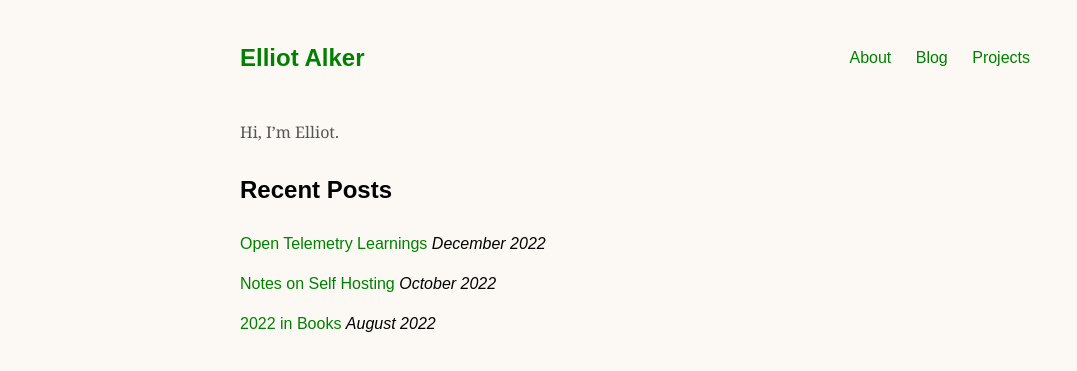
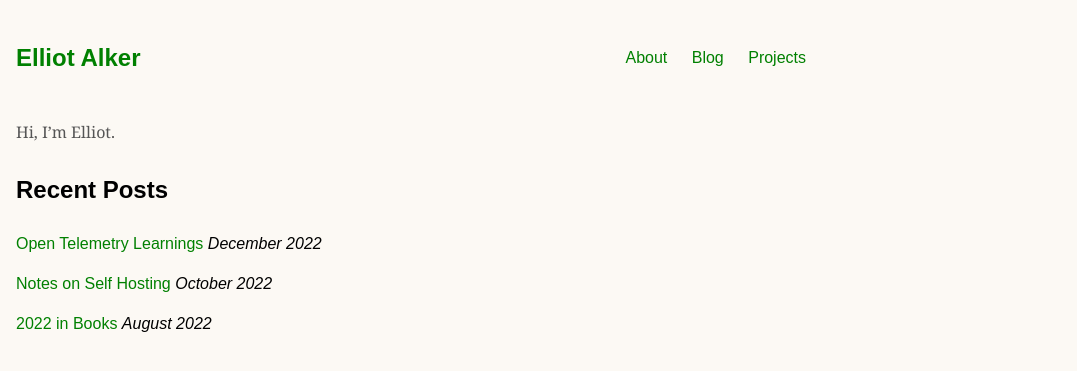
Before and after one commit to ealker/ealker.github.io, a Jekyll site: the page built from index.md, in a window 1280 px wide. Shown: the top 371 px of the page, without its empty margins (0-1077 px from the left). Built offline with Jekyll 4.4.1, drawn with Linux system fonts in a browser that asks for light colours.

Commit message:
Update main.scss

```diff
--- a/_sass/main.scss
+++ b/_sass/main.scss
@@ -5,7 +5,7 @@ html {
 }
 
 body {
-    margin: 1em auto 2em auto;
+    margin: 1em 1em 2em 1em;
     max-width: 50em;
     line-height: 1.5;
     font-family: sans-serif;
```
